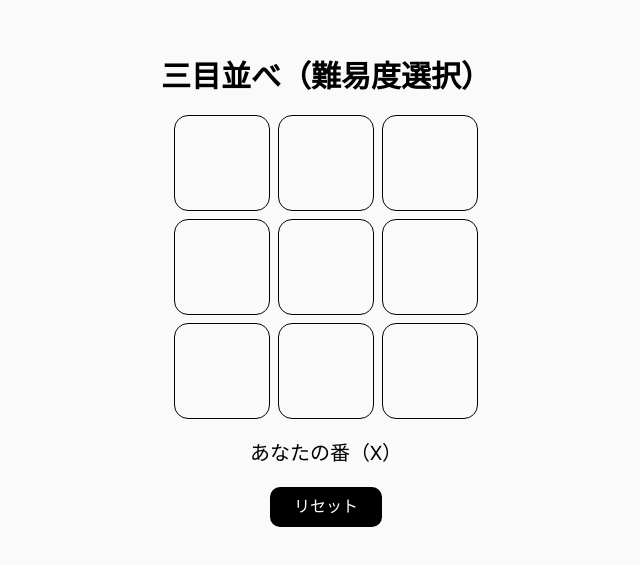
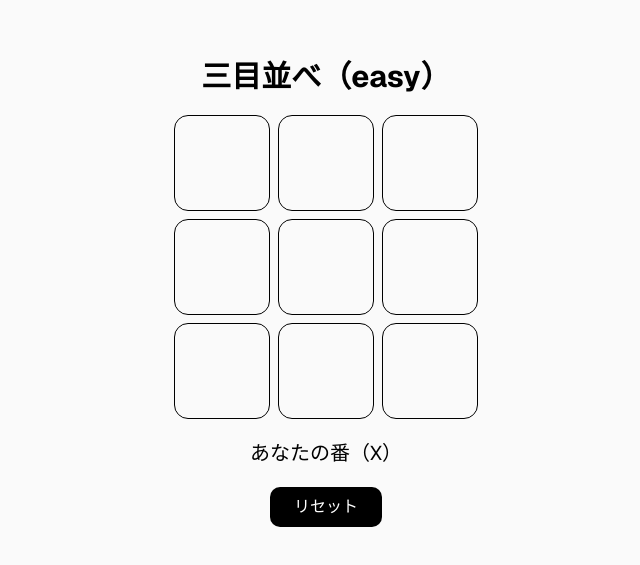
Before and after one commit to sskohei/TicTacToe, a Next.js app: page /tictactoeCPU in a window 1280 px wide. Shown: the part 107-672 px from the top of the page, without its empty margins (314-954 px from the left). Built offline with nearby package versions, Linux system fonts and the light colour scheme.

Commit message:
タイトルに難易度が表示される

```diff
--- a/app/component/tictactoeCPU.tsx
+++ b/app/component/tictactoeCPU.tsx
@@ -79,7 +79,7 @@ export default function TicTacToe() {
 
   return (
     <div className="min-h-screen flex flex-col items-center justify-center gap-5">
-      <h1 className="text-3xl font-bold">三目並べ（難易度選択）</h1>
+      <h1 className="text-3xl font-bold">三目並べ（{difficulty}）</h1>
 
       {/* 難易度選択 */}
       {/*zustandで実装している */}
--- a/app/component/vanishingCPU.tsx
+++ b/app/component/vanishingCPU.tsx
@@ -114,7 +114,7 @@ export default function Page() {
   // ===============================
   return (
     <div className="min-h-screen flex flex-col items-center justify-center gap-5">
-      <h1 className="text-3xl font-bold">消える三目並べ</h1>
+      <h1 className="text-3xl font-bold">消える三目並べ({difficulty})</h1>
 
       {/* 難易度 */}
 
```
